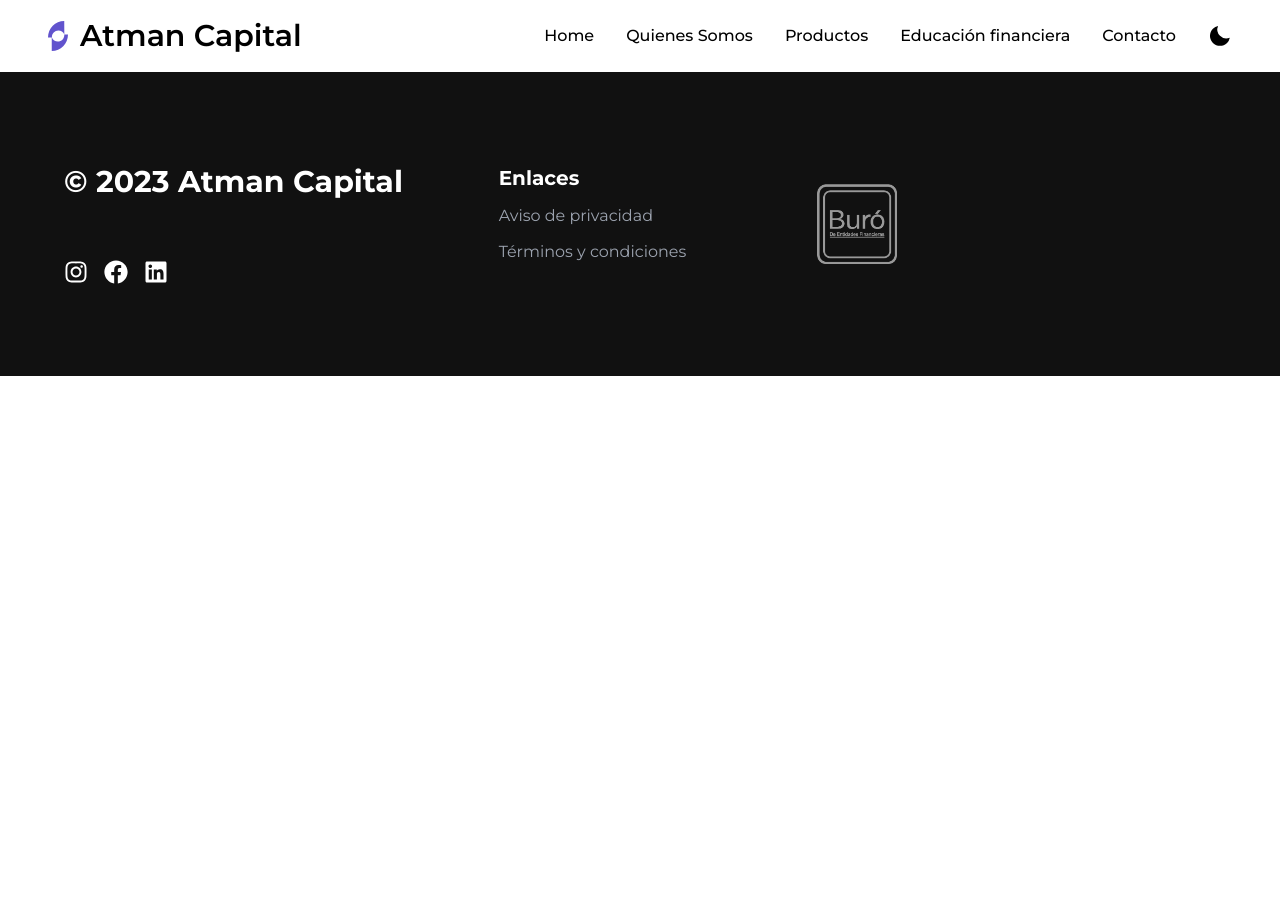
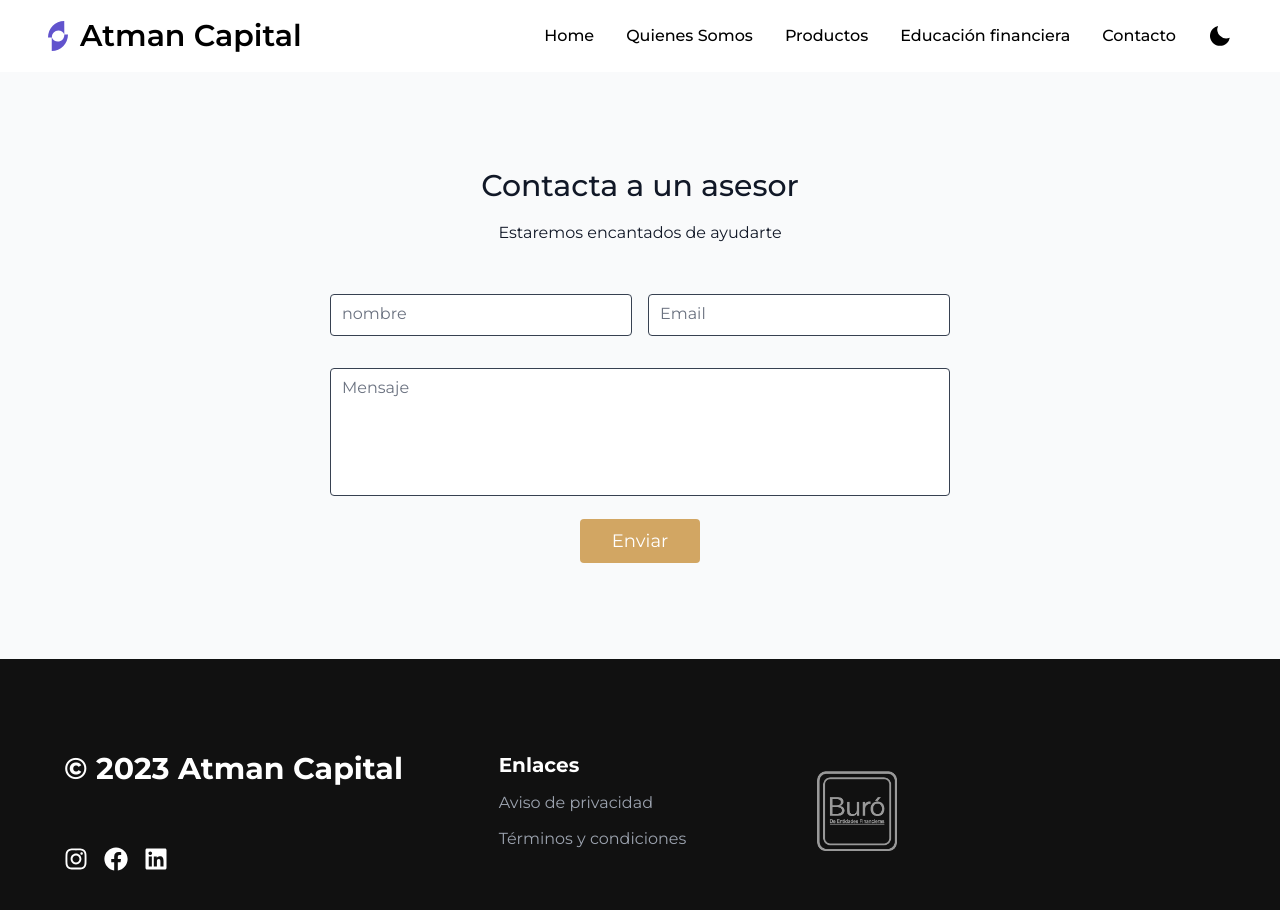
Before and after one commit to gzuppa/atman-capital, a React (Vite) app: page /contacto in a window 1280 px wide. Shown: the top 910 px of the page. Before the commit the page ends 800 px from the top, so only its background shows below. Built offline with nearby package versions, Linux system fonts and the light colour scheme; what tailwindcss-animated would draw is missing.

Commit message:
feat: contact form

```diff
--- a/src/App.jsx
+++ b/src/App.jsx
@@ -16,6 +16,7 @@ import People from "./components/Products/SubSections/AtmanPay/People";
 import Company from "./components/Products/SubSections/AtmanPay/Company";
 import CreditCard from "./components/Products/SubSections/AtmanPay/CreditCard";
 import Educational from "./components/Products/SubSections/Educational";
+import Contact from "./components/Products/Contact";
 
 const App = () => {
 
@@ -44,6 +45,7 @@ const App = () => {
             <Route path="/productos/atman-pay/empresas" element={<Company />} />
             <Route path="/productos/tarjeta" element={<CreditCard />} />
             <Route path="/educational" element={<Educational />} />
+            <Route path="/contacto" element={<Contact />} />
          </Routes>
       <Footer />
       </>
--- a/src/components/Navbar/Navbar.jsx
+++ b/src/components/Navbar/Navbar.jsx
@@ -29,7 +29,7 @@ export const MenuLinks = [
   {
     id: 5,
     name: "Contacto",
-    link: "/#projects",
+    link: "/contacto",
   },
 ];
 const Navbar = () => {
--- /dev/null
+++ b/src/components/Products/Contact.jsx
@@ -0,0 +1,42 @@
+import React from 'react'
+
+const Contact = () => {
+  return (
+    <section class="body-font relative bg-gray-50 dark:bg-gray-800 text-gray-900 dark:text-white font-montserrat">
+        <div class="container mx-auto px-5 py-24">
+            <div class="mb-12 flex w-full flex-col text-center">
+            <h1 class="title-font mb-4 text-2xl font-medium text-gray-900 dark:text-white sm:text-3xl">Contacta a un asesor</h1>
+            <p class="mx-auto text-base leading-relaxed lg:w-2/3">Estaremos encantados de ayudarte
+            </p>
+            </div>
+            <div class="mx-auto md:w-2/3 lg:w-1/2">
+            <div class="-m-2 flex flex-wrap">
+                <div class="w-1/2 p-2">
+                <div class="relative">
+                    <input type="text" id="name" name="name" class="peer w-full rounded border border-gray-700 bg-opacity-40 py-1 px-3 text-base leading-8 text-gray-900 dark:text-white placeholder-transparent outline-none transition-colors duration-200 ease-in-out" placeholder="Name" />
+                    <label for="name" class="absolute left-3 -top-6 bg-transparent text-sm leading-7 text-principalAmber transition-all peer-placeholder-shown:left-3 peer-placeholder-shown:top-2 peer-placeholder-shown:text-base peer-placeholder-shown:text-gray-500 peer-focus:left-3 peer-focus:-top-6 peer-focus:text-sm peer-focus:text-principalAmber">nombre</label>
+                </div>
+                </div>
+                <div class="w-1/2 p-2">
+                <div class="relative">
+                    <input type="email" id="email" name="email" class="peer w-full rounded border border-gray-700 bg-opacity-40 py-1 px-3 text-base leading-8 text-gray-900 dark:text-white placeholder-transparent outline-none transition-colors duration-200 ease-in-out focus:border-principalAmber" placeholder="Email" />
+                    <label for="email" class="absolute left-3 -top-6 bg-transparent text-sm leading-7 text-principalAmber transition-all peer-placeholder-shown:left-3 peer-placeholder-shown:top-2 peer-placeholder-shown:text-base peer-placeholder-shown:text-gray-500 peer-focus:left-3 peer-focus:-top-6 peer-focus:text-sm peer-focus:text-principalAmber">Email</label>
+                </div>
+                </div>
+                <div class="mt-4 w-full p-2">
+                <div class="relative">
+                    <textarea id="message" name="message" class="peer h-32 w-full resize-none rounded border border-gray-700 bg-opacity-40 py-1 px-3 text-base leading-6 text-gray-900 dark:text-white placeholder-transparent outline-none transition-colors duration-200 ease-in-out" placeholder="Message"></textarea>
+                    <label for="message" class="absolute left-3 -top-6 bg-transparent text-sm leading-7 text-principalAmber transition-all peer-placeholder-shown:left-3 peer-placeholder-shown:top-2 peer-placeholder-shown:text-base peer-placeholder-shown:text-gray-500 peer-focus:left-3 peer-focus:-top-6 peer-focus:text-sm peer-focus:text-principalAmber">Mensaje</label>
+                </div>
+                </div>
+                <div class="w-full p-2">
+                <button class="mx-auto flex rounded border-0 bg-principalAmber py-2 px-8 text-lg text-white hover:bg-principalAmber focus:outline-none">Enviar</button>
+                </div>
+            </div>
+            </div>
+        </div>
+        </section>
+  )
+}
+
+export default Contact
```
